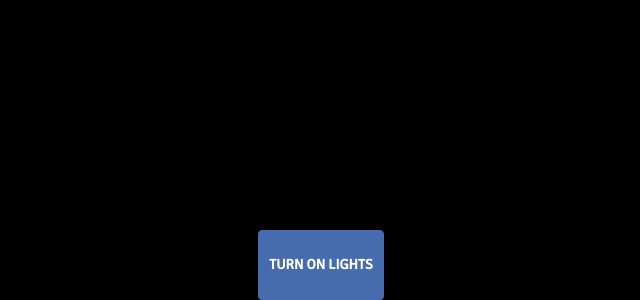
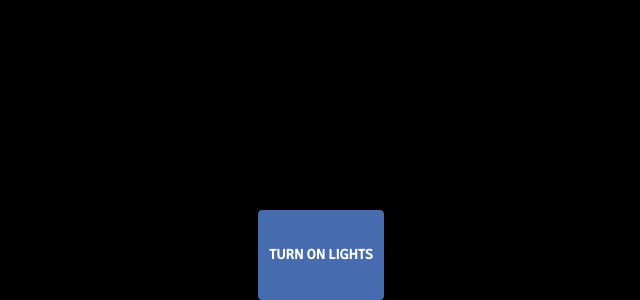
Before and after one commit to AMIT-BHAGAT/HBD, a website: page index.html in a window 1280 px wide. Shown: the part 500-800 px from the top of the page, without its empty margins (319-959 px from the left). Drawn offline with nearby package versions, Linux system fonts and the light colour scheme.

Commit message:
Update stylesheet.css

```diff
--- a/stylesheet.css
+++ b/stylesheet.css
@@ -1318,5 +1318,5 @@ audio {
 }
 
 button.btn-primary{
-	height:70px !important
+	height:90px !important
 }
```
